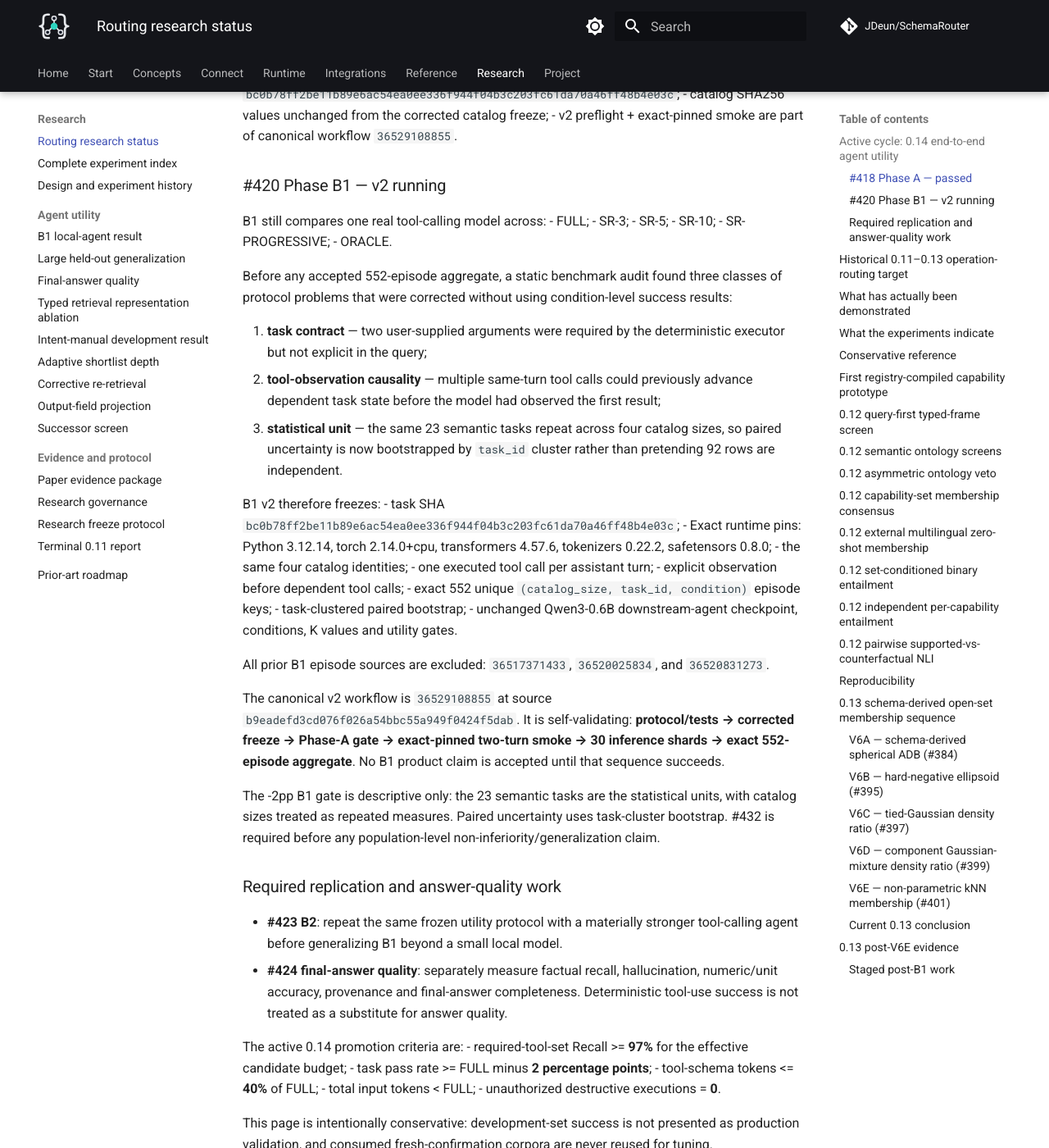
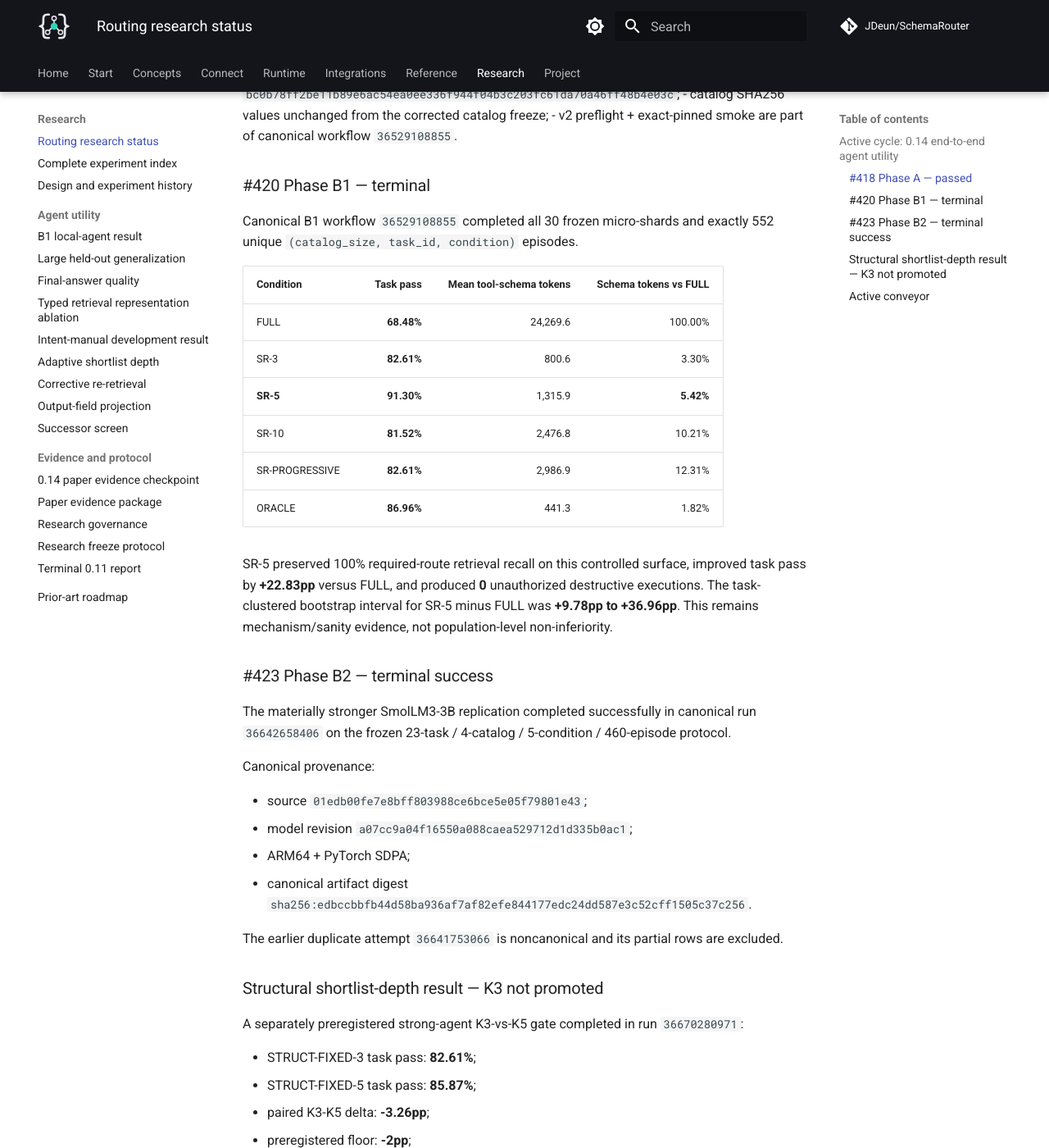
Before and after one commit to JDeun/SchemaRouter, an MkDocs documentation site: the page built from docs/research/routing-status.md, in a window 1280 px wide and 1400 px high, scrolled down 2035 px. Shown: the whole window at 82% size. Built offline with MkDocs 1.6.1 and Material for MkDocs 9.7.7, drawn with Linux system fonts in a browser that asks for light colours; comment, search, counter and statistics services are not loaded; some of the changed text lies outside the part shown.

Commit message:
docs: add 0.14 paper evidence checkpoint (#519)
* docs: add 0.14 paper evidence checkpoint

* docs: sync README with terminal 0.14 evidence

* docs: sync Korean README research status

* docs: add current 0.14 research checkpoint to landing

* docs: refresh routing research terminal and active states

* docs: align final-answer benchmark with gated conveyor

* docs: align held-out benchmark with current gates

* docs: refresh prior-art roadmap current research state

* docs: record #510 infrastructure-invalid attempt

* docs: expose 0.14 evidence checkpoint in Pages nav

* docs: remove superseded launch-order duplication

````diff
--- a/docs/research/routing-status.md
+++ b/docs/research/routing-status.md
@@ -77,55 +77,81 @@ Canonical B1-v2 freeze identity:
 - catalog SHA256 values unchanged from the corrected catalog freeze;
 - v2 preflight + exact-pinned smoke are part of canonical workflow `36529108855`.
 
-### #420 Phase B1 — v2 running
+### #420 Phase B1 — terminal
 
-B1 still compares one real tool-calling model across:
-- FULL;
-- SR-3;
-- SR-5;
-- SR-10;
-- SR-PROGRESSIVE;
-- ORACLE.
+Canonical B1 workflow `36529108855` completed all 30 frozen micro-shards and exactly 552 unique
+`(catalog_size, task_id, condition)` episodes.
 
-Before any accepted 552-episode aggregate, a static benchmark audit found three classes of protocol
-problems that were corrected without using condition-level success results:
+| Condition | Task pass | Mean tool-schema tokens | Schema tokens vs FULL |
+| --- | ---: | ---: | ---: |
+| FULL | **68.48%** | 24,269.6 | 100.00% |
+| SR-3 | **82.61%** | 800.6 | 3.30% |
+| **SR-5** | **91.30%** | 1,315.9 | **5.42%** |
+| SR-10 | **81.52%** | 2,476.8 | 10.21% |
+| SR-PROGRESSIVE | **82.61%** | 2,986.9 | 12.31% |
+| ORACLE | **86.96%** | 441.3 | 1.82% |
 
-1. **task contract** — two user-supplied arguments were required by the deterministic executor but
-   not explicit in the query;
-2. **tool-observation causality** — multiple same-turn tool calls could previously advance dependent
-   task state before the model had observed the first result;
-3. **statistical unit** — the same 23 semantic tasks repeat across four catalog sizes, so paired
-   uncertainty is now bootstrapped by `task_id` cluster rather than pretending 92 rows are
-   independent.
+SR-5 preserved 100% required-route retrieval recall on this controlled surface, improved task pass
+by **+22.83pp** versus FULL, and produced **0** unauthorized destructive executions. The
+task-clustered bootstrap interval for SR-5 minus FULL was **+9.78pp to +36.96pp**. This remains
+mechanism/sanity evidence, not population-level non-inferiority.
 
-B1 v2 therefore freezes:
-- task SHA `bc0b78ff2be11b89e6ac54ea0ee336f944f04b3c203fc61da70a46ff48b4e03c`;
-- Exact runtime pins: Python 3.12.14, torch 2.14.0+cpu, transformers 4.57.6, tokenizers 0.22.2, safetensors 0.8.0;
-- the same four catalog identities;
-- one executed tool call per assistant turn;
-- explicit observation before dependent tool calls;
-- exact 552 unique `(catalog_size, task_id, condition)` episode keys;
-- task-clustered paired bootstrap;
-- unchanged Qwen3-0.6B downstream-agent checkpoint, conditions, K values and utility gates.
+### #423 Phase B2 — terminal success
 
-All prior B1 episode sources are excluded:
-`36517371433`, `36520025834`, and `36520831273`.
+The materially stronger SmolLM3-3B replication completed successfully in canonical run
+`36642658406` on the frozen 23-task / 4-catalog / 5-condition / 460-episode protocol.
 
-The canonical v2 workflow is `36529108855` at source `b9eadefd3cd076f026a54bbc55a949f0424f5dab`. It is self-validating:
-**protocol/tests → corrected freeze → Phase-A gate → exact-pinned two-turn smoke → 30 inference shards → exact 552-episode aggregate**.
-No B1 product claim is accepted until that sequence succeeds.
+Canonical provenance:
 
-The -2pp B1 gate is descriptive only: the 23 semantic tasks are the statistical units, with catalog sizes treated as repeated measures. Paired uncertainty uses task-cluster bootstrap. #432 is required before any population-level non-inferiority/generalization claim.
+- source `01edb00fe7e8bff803988ce6bce5e05f79801e43`;
+- model revision `a07cc9a04f16550a088caea529712d1d335b0ac1`;
+- ARM64 + PyTorch SDPA;
+- canonical artifact digest
+  `sha256:edbccbbfb44d58ba936af7af82efe844177edc24dd587e3c52cff1505c37c256`.
 
-### Required replication and answer-quality work
+The earlier duplicate attempt `36641753066` is noncanonical and its partial rows are excluded.
 
-- **#423 B2**: repeat the same frozen utility protocol with a materially stronger tool-calling agent
-  before generalizing B1 beyond a small local model.
-- **#424 final-answer quality**: separately measure factual recall, hallucination, numeric/unit
-  accuracy, provenance and final-answer completeness. Deterministic tool-use success is not treated
-  as a substitute for answer quality.
+### Structural shortlist-depth result — K3 not promoted
 
-The active 0.14 promotion criteria are:
+A separately preregistered strong-agent K3-vs-K5 gate completed in run `36670280971`:
+
+- STRUCT-FIXED-3 task pass: **82.61%**;
+- STRUCT-FIXED-5 task pass: **85.87%**;
+- paired K3-K5 delta: **-3.26pp**;
+- preregistered floor: **-2pp**;
+- bootstrap 95% interval: **[-13.04pp, +3.26pp]**;
+- K3 used fewer tool-schema tokens;
+- execution-policy integrity passed and unauthorized destructive executions were 0.
+
+The task-pass gate failed, so K3 is **not** promoted into #432. No K/weight/threshold retuning is
+permitted from those evaluated rows.
+
+### Active conveyor
+
+The remaining primary 0.14 sequence is gated rather than manually queued:
+
+```text
+#431 execution-state-aware corrective retrieval
+    |
+    | terminal preregistered gate
+    v
+freeze #432 held-out condition manifest
+    |
+    v
+#432 — 780 independent semantic tasks
+    |
+    | terminal success
+    v
+#424 — 144-task final-answer quality
+```
+
+#431 is currently active. #432 and #424 must not be manually launched around the conveyor.
+
+The separate output-field-projection line (#506/#510) remains an independent field-level research
+question. Its runtime qualification is instrument evidence and must not be mixed into the
+capability-retrieval claim hierarchy.
+
+The active 0.14 promotion criteria remain:
 - required-tool-set Recall >= **97%** for the effective candidate budget;
 - task pass rate >= FULL minus **2 percentage points**;
 - tool-schema tokens <= **40%** of FULL;
--- a/mkdocs.yml
+++ b/mkdocs.yml
@@ -181,6 +181,7 @@ nav:
           - Output-field projection: research/field-projection-answer-quality.md
           - Successor screen: research/successor-screen.md
       - Evidence and protocol:
+          - 0.14 paper evidence checkpoint: research/0.14-paper-evidence-checkpoint.md
           - Paper evidence package: research/paper-evidence-package.md
           - Research governance: research/governance.md
           - Research freeze protocol: research/operation-routing-freeze-protocol.md
````
Also changed, not shown: README.ko.md (+10 -6 lines), README.md (+10 -5 lines), docs/index.md (+19 -0 lines), docs/research/0.14-paper-evidence-checkpoint.md (added, +277 -0 lines), docs/research/final-answer-quality.md (+14 -10 lines), docs/research/large-heldout-agent-utility.md (+8 -6 lines), docs/research/prior-art-roadmap.md (+19 -12 lines).
